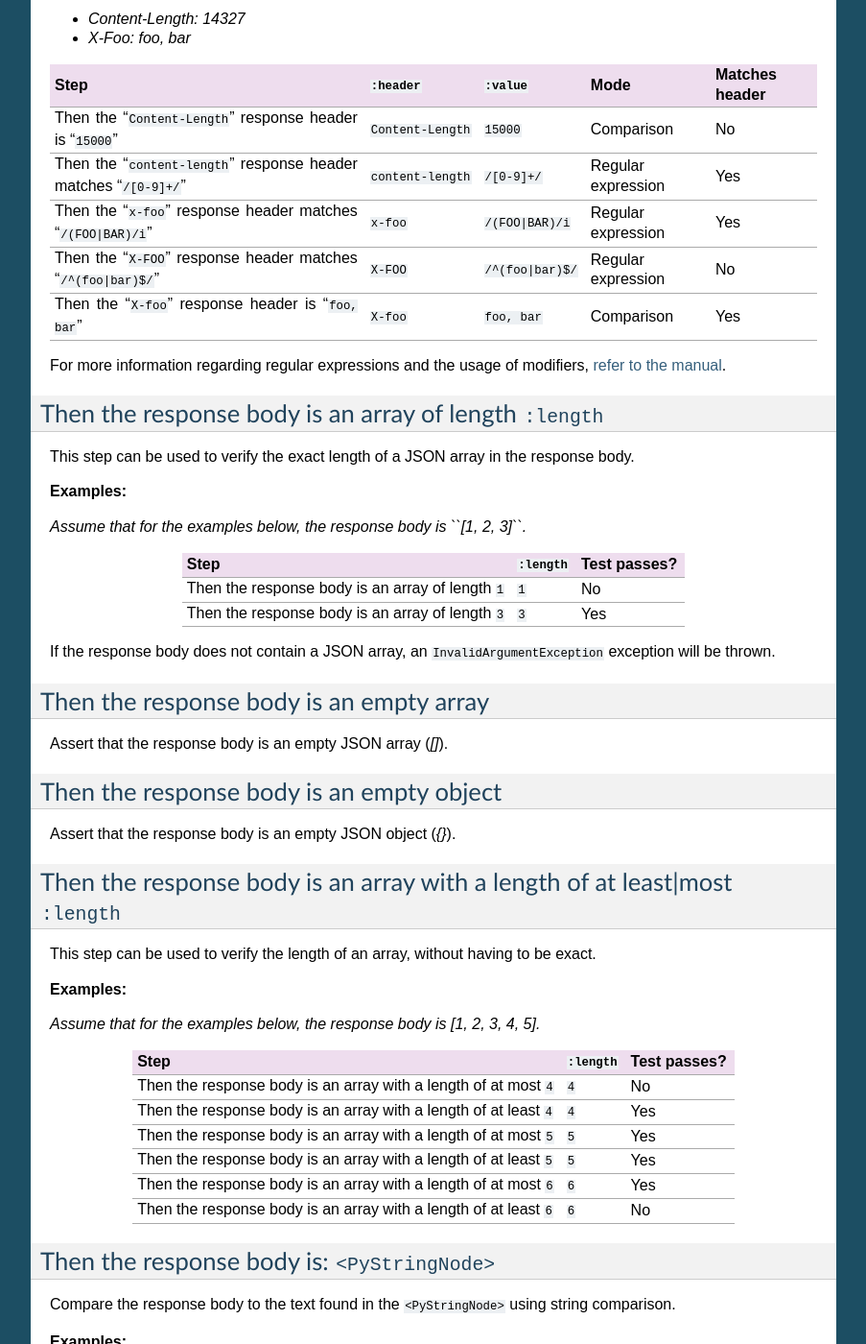
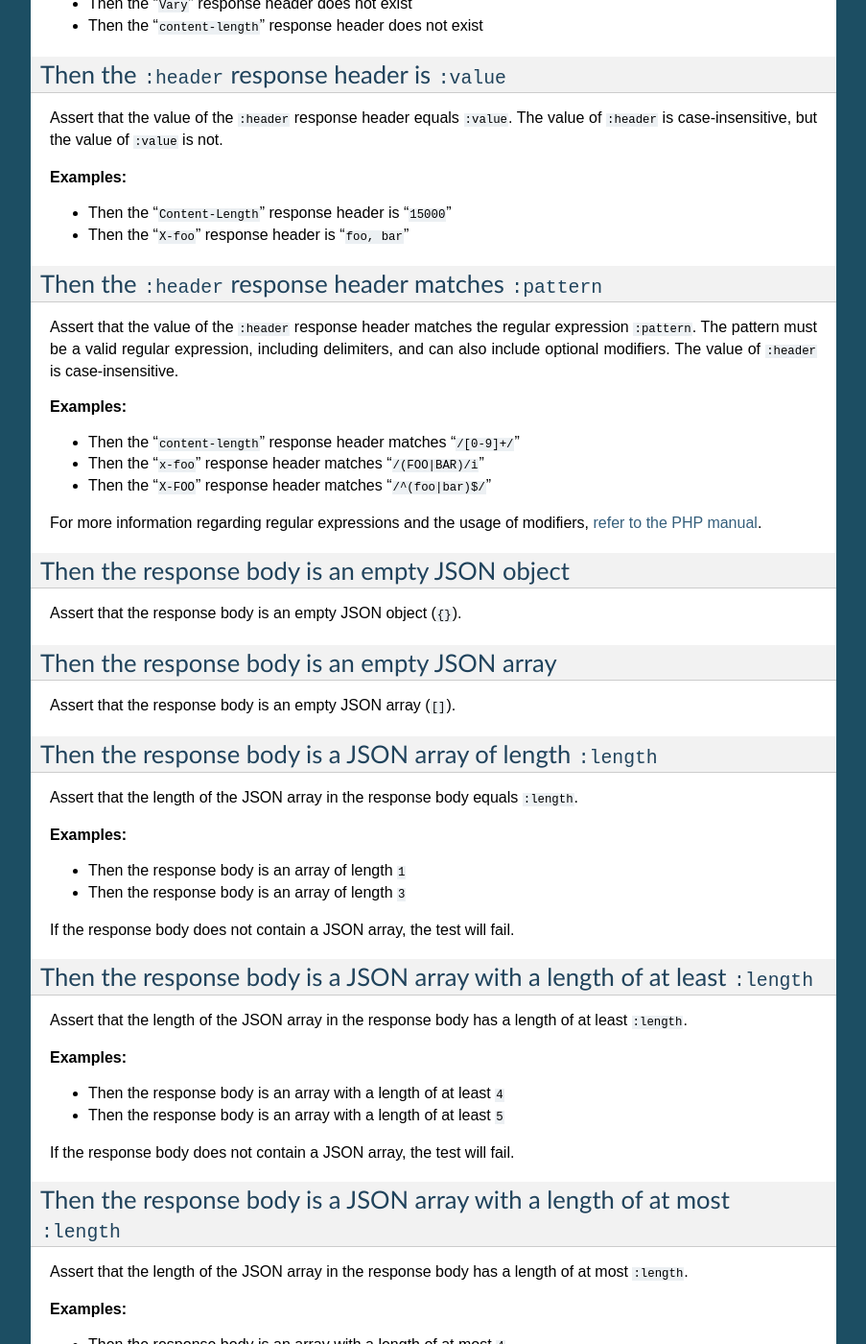
Before and after one commit to imbo/behat-api-extension, a Sphinx documentation site: the page built from docs/guide/verify-server-response.rst, in a window 1280 px wide and 1400 px high, scrolled down 2046 px. Shown: the whole window at 96% size, without its empty margins (198-1101 px from the left). Built offline with Sphinx 7.4.7, drawn with Linux system fonts in a browser that asks for light colours; some of the changed text lies outside the part shown.

Commit message:
Updated steps in docs, and removed some tables as these are somewhat tedious to maintain, and does not really add that much more value compared to the examples that replaced them.

```diff
--- a/docs/guide/verify-server-response.rst
+++ b/docs/guide/verify-server-response.rst
@@ -1,59 +1,74 @@
 Verify server response
 ======================
 
-After a request has been sent, some steps exist that can be used to verify the response from the server. All steps that matches response content assumes JSON-data in the response body unless noted otherwise.
+After a request has been sent, some steps exist that can be used to verify the response from the server.
 
-Then the response code is (not) ``:code``
------------------------------------------
+Then the response code is ``:code``
+-----------------------------------
 
-Match the response code to ``:code``. If the optional ``not`` is added, the response should **not** match the response code.
+Asserts that the response code equals ``:code``.
 
 **Examples:**
 
-=====================================  =========  ===============  ===============  ===============
-Step                                   ``:code``  Matches ``200``  Matches ``304``  Matches ``404``
-=====================================  =========  ===============  ===============  ===============
-Then the response code is ``200``      ``200``    Yes              No               No
-Then the response code is ``404``      ``404``    No               No               Yes
-Then the response code is not ``304``  ``304``    Yes              No               Yes
-=====================================  =========  ===============  ===============  ===============
+* Then the response code is ``200``
+* Then the response code is ``404``
+
+Then the response code is not ``:code``
+---------------------------------------
+
+Asserts that the response code **does not** equal ``:code``.
+
+**Examples:**
+
+* Then the response code is not ``200``
+* Then the response code is not ``404``
 
 Then the response reason phrase is ``:phrase``
 ----------------------------------------------
 
-Match the response reason phrase to ``:phrase``.
-
-*Assume that these steps match a response with "200 OK" as a status line.*
+Assert that the response reason phrase equals ``:phrase``. The comparison is case sensitive.
 
 **Examples:**
 
-===========================================  ===========  ============
-Step                                         ``:phrase``  Test passes?
-===========================================  ===========  ============
-Then the response reason phrase is "``OK``"  ``OK``       Yes
-Then the response reason phrase is "``ok``"  ``ok``       No
-===========================================  ===========  ============
+* Then the response reason phrase is "``OK``"
+* Then the response reason phrase is "``Bad Request``"
 
 Then the response status line is ``:line``
 ------------------------------------------
 
-Match the response status line to ``:line``.
-
-*Assume that these steps match a response with "200 OK" as a status line.*
+Assert that the response status line equals ``:line``. The comparison is case sensitive.
 
 **Examples:**
 
-=============================================  ==========  ============
-Step                                           ``:line``   Test passes?
-=============================================  ==========  ============
-Then the response status line is "``200``"     ``200``     No
-Then the response status line is "``200 OK``"  ``200 OK``  Yes
-=============================================  ==========  ============
+* Then the response status line is "``200 OK``"
+* Then the response status line is "``306 Switch Proxy``"
 
-Then the response is (not) ``:group``
--------------------------------------
+Then the response is ``:group``
+-------------------------------
 
-Match the response code to a group. If the optional ``not`` is added, the response should **not** be in the specified group.
+Asserts that the response is in ``:group``.
+
+Allowed groups and their response code ranges are:
+
+=================  ===================
+Group              Response code range
+=================  ===================
+``informational``  100 to 199
+``success``        200 to 299
+``redirection``    300 to 399
+``client error``   400 to 499
+``server error``   500 to 599
+=================  ===================
+
+**Examples:**
+
+* Then the response is "``informational``"
+* Then the response is "``client error``"
+
+Then the response is not ``:group``
+-----------------------------------
+
+Assert that the response is not in ``:group``.
 
 Allowed groups and their ranges are:
 
@@ -69,114 +84,104 @@
 
 **Examples:**
 
-===========================================  =================  ================================
-Step                                         ``:group``         Response code range that matches
-===========================================  =================  ================================
-Then the response is "``informational``"     ``informational``  100 to 199
-Then the response is "``client error``"      ``client error``   400 to 499
-Then the response is not "``client error``"  ``client error``   100 to 399 and 500 to 599
-===========================================  =================  ================================
+* Then the response is not "``informational``"
+* Then the response is not "``client error``"
 
-Then the ``:header`` response header (does not) exist(s)
---------------------------------------------------------
+Then the ``:header`` response header exists
+-------------------------------------------
 
-This step can be used to assert that the ``:header`` response header exists, or not (if used with the optional ``does not`` part). The value of ``:header`` is case-insensitive.
+Assert that the ``:header`` response header exists. The value of ``:header`` is case-insensitive.
 
 **Examples:**
 
-*Assume that these response headers exist in the following examples:*
+* Then the "``Vary``" response header exists
+* Then the "``content-length``" response header exists
 
-* *Content-Length: 186*
+Then the ``:header`` response header does not exists
+----------------------------------------------------
 
-============================================================  ==================  ============
-Step                                                          ``:header``         Test passes?
-============================================================  ==================  ============
-Then the "``Vary``" response header exists                    ``Vary``            No
-Then the "``vary``" response header does not exist            ``vary``            Yes
-Then the "``Content-Length``" response header exists          ``Content-Length``  Yes
-Then the "``content-length``" response header does not exist  ``content-length``  No
-============================================================  ==================  ============
-
-Then the ``:header`` response header is|matches ``:value``
-----------------------------------------------------------
-
-This step can be used to verify the value of one or more response headers.
-
-The step supports two different comparison modes, ``is`` and ``matches``. ``is`` will compare the values using string comparison, and when ``matches`` is used, the ``:value`` must be a valid regular expression, complete with delimiters and optional modifiers.
+Assert that the ``:header`` response header does not exist. The value of ``:header`` is case-insensitive.
 
 **Examples:**
 
-*Assume that these response headers exist in the following examples:*
+* Then the "``Vary``" response header does not exist
+* Then the "``content-length``" response header does not exist
 
-* *Content-Length: 14327*
-* *X-Foo: foo, bar*
+Then the ``:header`` response header is ``:value``
+--------------------------------------------------
 
-====================================================================  ==================  =================  ==================  ==============
-Step                                                                  ``:header``         ``:value``         Mode                Matches header
-====================================================================  ==================  =================  ==================  ==============
-Then the "``Content-Length``" response header is "``15000``"          ``Content-Length``  ``15000``          Comparison          No
-Then the "``content-length``" response header matches "``/[0-9]+/``"  ``content-length``  ``/[0-9]+/``       Regular expression  Yes
-Then the "``x-foo``" response header matches "``/(FOO|BAR)/i``"       ``x-foo``           ``/(FOO|BAR)/i``   Regular expression  Yes
-Then the "``X-FOO``" response header matches "``/^(foo|bar)$/``"      ``X-FOO``           ``/^(foo|bar)$/``  Regular expression  No
-Then the "``X-foo``" response header is "``foo, bar``"                ``X-foo``           ``foo, bar``       Comparison          Yes
-====================================================================  ==================  =================  ==================  ==============
+Assert that the value of the ``:header`` response header equals ``:value``. The value of ``:header`` is case-insensitive, but the value of ``:value`` is not.
 
-For more information regarding regular expressions and the usage of modifiers, `refer to the manual <http://php.net/pcre>`_.
+**Examples:**
+
+* Then the "``Content-Length``" response header is "``15000``"
+* Then the "``X-foo``" response header is "``foo, bar``"
+
+Then the ``:header`` response header matches ``:pattern``
+---------------------------------------------------------
+
+Assert that the value of the ``:header`` response header matches the regular expression ``:pattern``. The pattern must be a valid regular expression, including delimiters, and can also include optional modifiers. The value of ``:header`` is case-insensitive.
+
+**Examples:**
+
+* Then the "``content-length``" response header matches "``/[0-9]+/``"
+* Then the "``x-foo``" response header matches "``/(FOO|BAR)/i``"
+* Then the "``X-FOO``" response header matches "``/^(foo|bar)$/``"
+
+For more information regarding regular expressions and the usage of modifiers, `refer to the PHP manual <http://php.net/pcre>`_.
+
+Then the response body is an empty JSON object
+----------------------------------------------
+
+Assert that the response body is an empty JSON object (``{}``).
+
+Then the response body is an empty JSON array
+---------------------------------------------
+
+Assert that the response body is an empty JSON array (``[]``).
 
 .. _then-the-response-body-is-an-array-of-length:
 
-Then the response body is an array of length ``:length``
---------------------------------------------------------
+Then the response body is a JSON array of length ``:length``
+------------------------------------------------------------
 
-This step can be used to verify the exact length of a JSON array in the response body.
+Assert that the length of the JSON array in the response body equals ``:length``.
 
 **Examples:**
 
-*Assume that for the examples below, the response body is ``[1, 2, 3]``.*
+* Then the response body is an array of length ``1``
+* Then the response body is an array of length ``3``
 
-==================================================  ===========  ============
-Step                                                ``:length``  Test passes?
-==================================================  ===========  ============
-Then the response body is an array of length ``1``  ``1``        No
-Then the response body is an array of length ``3``  ``3``        Yes
-==================================================  ===========  ============
+If the response body does not contain a JSON array, the test will fail.
 
-If the response body does not contain a JSON array, an ``InvalidArgumentException`` exception will be thrown.
+Then the response body is a JSON array with a length of at least ``:length``
+----------------------------------------------------------------------------
 
-Then the response body is an empty array
-----------------------------------------
-
-Assert that the response body is an empty JSON array (`[]`).
-
-Then the response body is an empty object
------------------------------------------
-
-Assert that the response body is an empty JSON object (`{}`).
-
-Then the response body is an array with a length of at least|most ``:length``
------------------------------------------------------------------------------
-
-This step can be used to verify the length of an array, without having to be exact.
+Assert that the length of the JSON array in the response body has a length of at least ``:length``.
 
 **Examples:**
 
-*Assume that for the examples below, the response body is [1, 2, 3, 4, 5].*
+* Then the response body is an array with a length of at least ``4``
+* Then the response body is an array with a length of at least ``5``
 
-==================================================================  ===========  ============
-Step                                                                ``:length``  Test passes?
-==================================================================  ===========  ============
-Then the response body is an array with a length of at most ``4``   ``4``        No
-Then the response body is an array with a length of at least ``4``  ``4``        Yes
-Then the response body is an array with a length of at most ``5``   ``5``        Yes
-Then the response body is an array with a length of at least ``5``  ``5``        Yes
-Then the response body is an array with a length of at most ``6``   ``6``        Yes
-Then the response body is an array with a length of at least ``6``  ``6``        No
-==================================================================  ===========  ============
+If the response body does not contain a JSON array, the test will fail.
+
+Then the response body is a JSON array with a length of at most ``:length``
+---------------------------------------------------------------------------
+
+Assert that the length of the JSON array in the response body has a length of at most ``:length``.
+
+**Examples:**
+
+* Then the response body is an array with a length of at most ``4``
+* Then the response body is an array with a length of at most ``5``
+
+If the response body does not contain a JSON array, the test will fail.
 
 Then the response body is: ``<PyStringNode>``
 ---------------------------------------------
 
-Compare the response body to the text found in the ``<PyStringNode>`` using string comparison.
+Assert that the response body equals the text found in the ``<PyStringNode>``. The comparison is case-sensitive.
 
 **Examples:**
 
@@ -197,7 +202,7 @@
 Then the response body matches: ``<PyStringNode>``
 --------------------------------------------------
 
-Match the response body to the regular expression found in the content of ``<PyStringNode>``. The expression must be a valid regular expression, including delimiters and optional modifiers.
+Assert that the response body matches the regular expression pattern found in ``<PyStringNode>``. The expression must be a valid regular expression, including delimiters and optional modifiers.
 
 **Examples:**
 
@@ -215,8 +220,8 @@
         /foo/
         """
 
-Then the response body contains: ``<PyStringNode>``
----------------------------------------------------
+Then the response body contains JSON: ``<PyStringNode>``
+--------------------------------------------------------
 
 Used to recursively match the response body against a JSON blob (used for comparing objects, not regular arrays). The following occurs when using this step:
 
```
